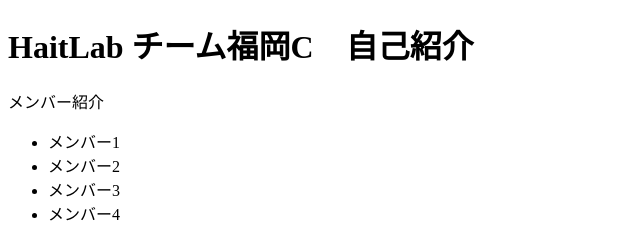
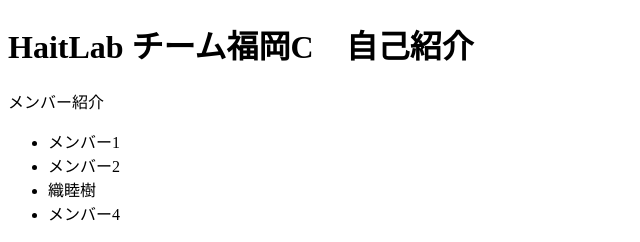
Before and after one commit to kotarocho/workshop-repository-C, a plain HTML site: page index.html in a window 1280 px wide. Shown: the top 242 px of the page, 0-640 px from the left. Drawn offline with Linux system fonts and the light colour scheme.

Commit message:
メンバー3 -> 織睦樹

```diff
--- a/index.html
+++ b/index.html
@@ -14,7 +14,7 @@
         <ul>
             <li>メンバー1</li>
             <li>メンバー2</li>
-            <li>メンバー3</li>
+            <li>織睦樹</li>
             <li>メンバー4</li>
         </ul>
 
```
